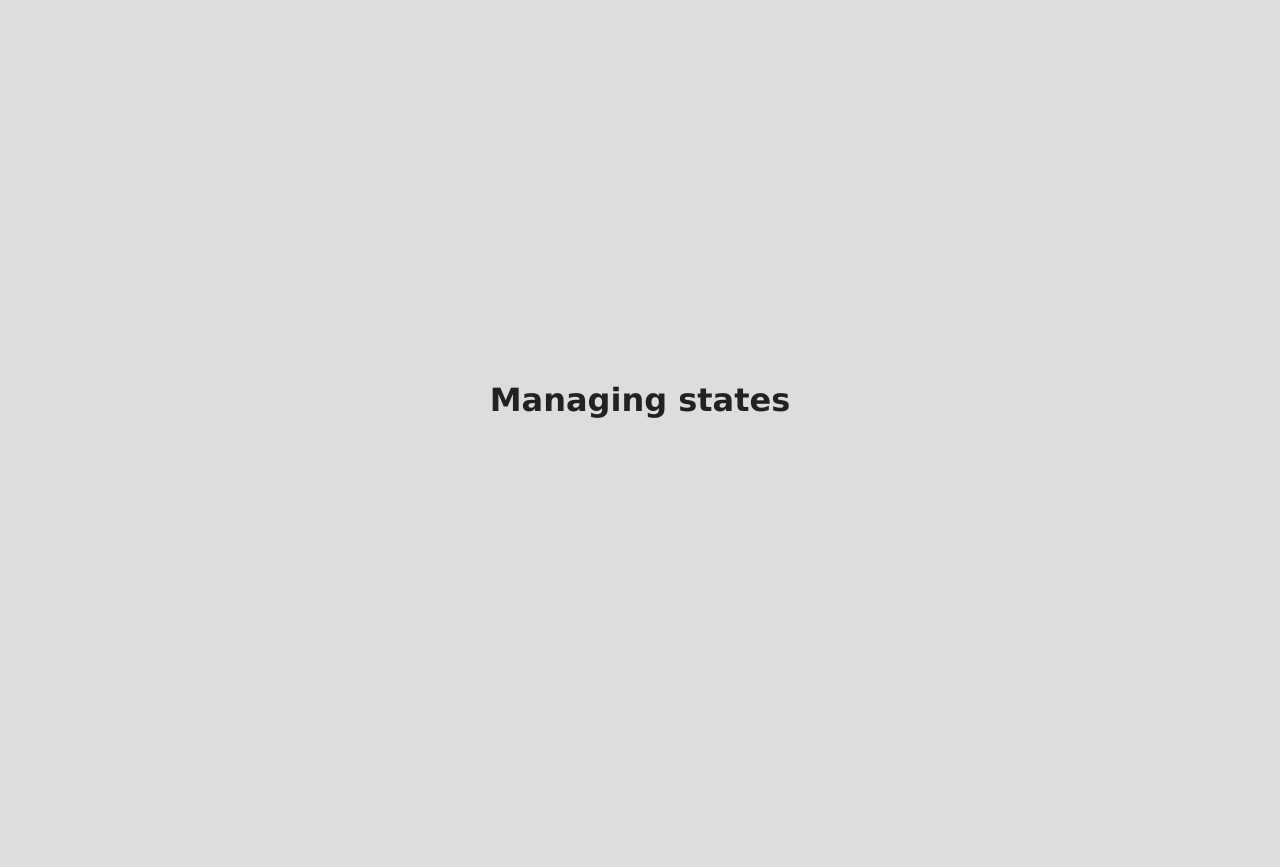
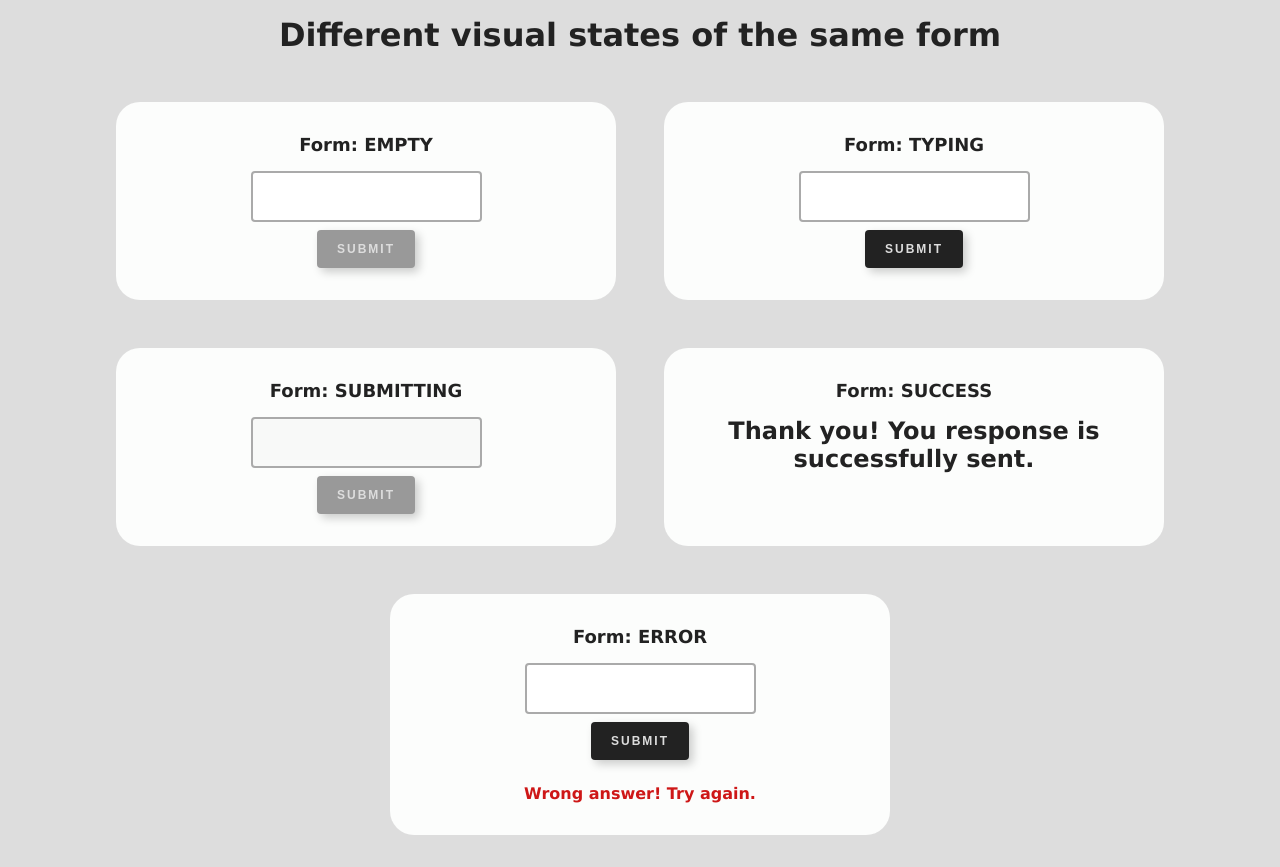
Before and after one commit to thedevangvishnu/mastering-react, a React (Create React App) app in the folder react.dev-docs/topics/3-managing-state/: page / in a window 1280 px wide. Before the commit the page ends 800 px from the top, so only its background shows below. Built offline with nearby package versions, Linux system fonts and the light colour scheme.

Commit message:
Study the first subtopic of "reacting-to-inputs-using-state"
Understand how to determine all the different visual states of a
component in the suctopic "reacting-to-inputs-using-state" by working
through a form.

Add appropriate classes to global.css to style the form as needed.

```diff
--- a/react.dev-docs/topics/3-managing-state/src/App.js
+++ b/react.dev-docs/topics/3-managing-state/src/App.js
@@ -1,7 +1,13 @@
 import "./subtopics/global.css";
+import Setup from "./subtopics/1-reacting-to-inputs-with-state/1-different-visual-states";
 
 const App = () => {
-  return <h1>Managing states</h1>;
+  return (
+    <>
+      <h1 className="app__title">Different visual states of the same form</h1>
+      <Setup />
+    </>
+  );
 };
 
 export default App;
--- /dev/null
+++ b/react.dev-docs/topics/3-managing-state/src/subtopics/1-reacting-to-inputs-with-state/1-different-visual-states.jsx
@@ -0,0 +1,33 @@
+const statuses = ["empty", "typing", "submitting", "success", "error"];
+
+const Forms = () => {
+  return (
+    <div className="forms">
+      {statuses.map((status) => {
+        return (
+          <div className="form__container">
+            <h3 className="form__status">Form: {status.toLocaleUpperCase()}</h3>
+            <Form status={status} />
+          </div>
+        );
+      })}
+    </div>
+  );
+};
+
+const Form = ({ status }) => {
+  if (status === "success") {
+    return <h2>Thank you! You response is successfully sent.</h2>;
+  }
+  return (
+    <form className="form">
+      <input disabled={status === "submitting"} type="text" />
+      <button disabled={status === "empty" || status === "submitting"}>
+        Submit
+      </button>
+      {status === "error" && <p className="error">Wrong answer! Try again.</p>}
+    </form>
+  );
+};
+
+export default Forms;
--- a/react.dev-docs/topics/3-managing-state/src/subtopics/global.css
+++ b/react.dev-docs/topics/3-managing-state/src/subtopics/global.css
@@ -73,174 +73,40 @@ input::placeholder {
   letter-spacing: 1px;
 }
 
-/* toolbar */
+/*  1 - different visual inputs */
 
-.toolbar {
-  margin-block: 2rem;
-  padding: 1.5rem 1rem;
-  background-color: #ccc;
-  width: 80vw;
-  display: flex;
-  align-items: center;
-  justify-content: center;
-  gap: 2rem;
+.app__title {
+  margin-bottom: 3rem;
 }
 
-/* gallery */
-
-.gallery {
+.forms {
   display: flex;
-  flex-direction: column;
-  align-items: center;
   justify-content: center;
-  gap: 1.5rem;
+  gap: 3rem;
+  flex-wrap: wrap;
+  padding-bottom: 2rem;
 }
 
-.galleryItem {
-  width: 600px;
-  /* min-width: 400px; */
-  height: 100%;
+.form__container {
+  width: 500px;
+  background-color: #fcfdfc;
+  padding: 2rem;
+  border-radius: 1.5rem;
+}
+
+.form__status {
+  margin-bottom: 1rem;
+}
+
+.form {
   display: flex;
   flex-direction: column;
   align-items: center;
   gap: 0.5rem;
-  background-color: #fcfcfc;
-  padding: 1.75rem 2rem;
-  box-shadow: 4px 4px 10px rgba(0, 0, 0, 0.2);
 }
 
-.galleryItem img {
-  width: 250px;
-  height: auto;
+.error {
+  margin-top: 1rem;
+  color: rgb(206, 23, 23);
+  font-weight: 600;
 }
-
-.galleryItem h2 {
-  font-size: 1.25rem;
-}
-
-.galleryItem p {
-  font-size: 0.85rem;
-  text-align: center;
-}
-
-.gallery .navigation__btns {
-  display: flex;
-  gap: 1rem;
-}
-
-.gallery button {
-  font-size: 0.75rem;
-  padding-inline: 1.75rem;
-}
-
-.galleryItem .show__hide {
-  font-size: 0.65rem;
-  padding: 0.25rem;
-  background-color: transparent;
-  color: #999;
-  border: none;
-  border-bottom: 1px solid #999;
-  box-shadow: none;
-  transition: all 0.3s;
-}
-.galleryItem .show__hide:hover {
-  color: #222;
-}
-
-/* form container */
-
-.form__container {
-  display: flex;
-  flex-direction: column;
-  gap: 2rem;
-}
-
-.form {
-  display: flex;
-  gap: 0.75rem;
-}
-
-.form__container button {
-  align-self: center;
-}
-
-/* MovingPointer */
-
-.window {
-  position: relative;
-  width: 100vw;
-  height: 100vh;
-  background-color: #222;
-}
-
-.background__cursor {
-  position: absolute;
-  width: 50px;
-  height: 50px;
-  border-radius: 50%;
-  top: -1.25rem;
-  left: -1.25rem;
-  background-color: rgb(255, 89, 60);
-  z-index: 1;
-}
-
-/* User Profile */
-
-.app__buttons {
-  display: flex;
-  gap: 2rem;
-  justify-content: center;
-}
-
-.all__users {
-  width: 100%;
-  height: 100%;
-  padding: 1.5rem;
-  background-color: #aaa;
-  display: flex;
-  justify-content: center;
-  align-items: center;
-  flex-wrap: wrap;
-  gap: 1.5rem;
-}
-
-.user__container {
-  width: 500px;
-  height: 200px;
-  padding: 2rem;
-  background-color: #f4f4f4;
-  display: flex;
-  align-items: center;
-  gap: 1rem;
-}
-
-.user__container img {
-  width: 120px;
-  height: auto;
-}
-
-.user__container .content {
-  display: flex;
-  flex-direction: column;
-  align-items: flex-start;
-  gap: 0.25rem;
-}
-
-.content h3 {
-  font-size: 2rem;
-  color: rgb(55, 87, 192);
-}
-
-.subcontent {
-  margin-top: 1rem;
-}
-
-.subcontent h4 {
-  color: #444;
-  font-size: 1.25rem;
-}
-
-.subcontent p {
-  color: #666;
-  line-height: 1.25rem;
-}
```
